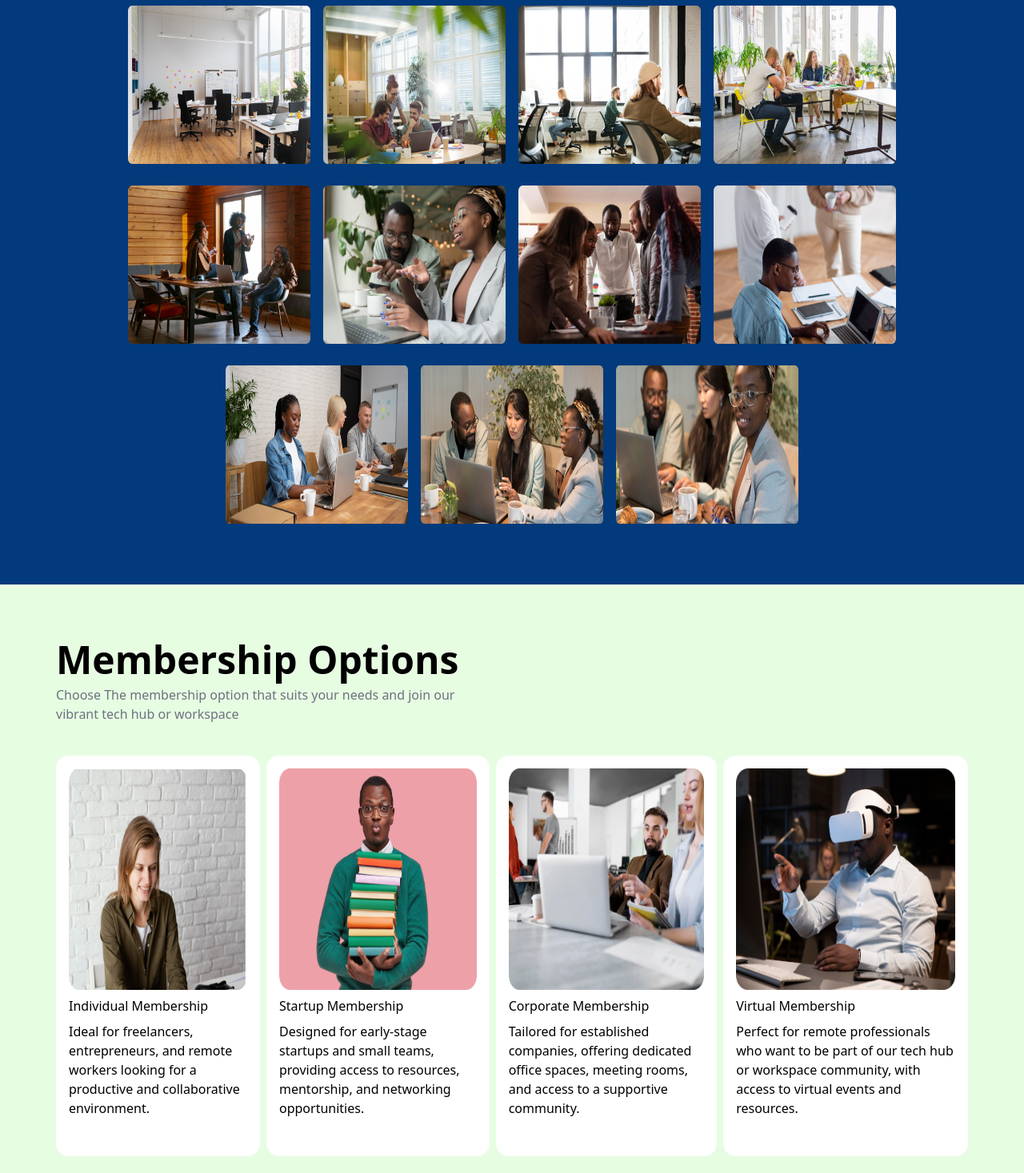
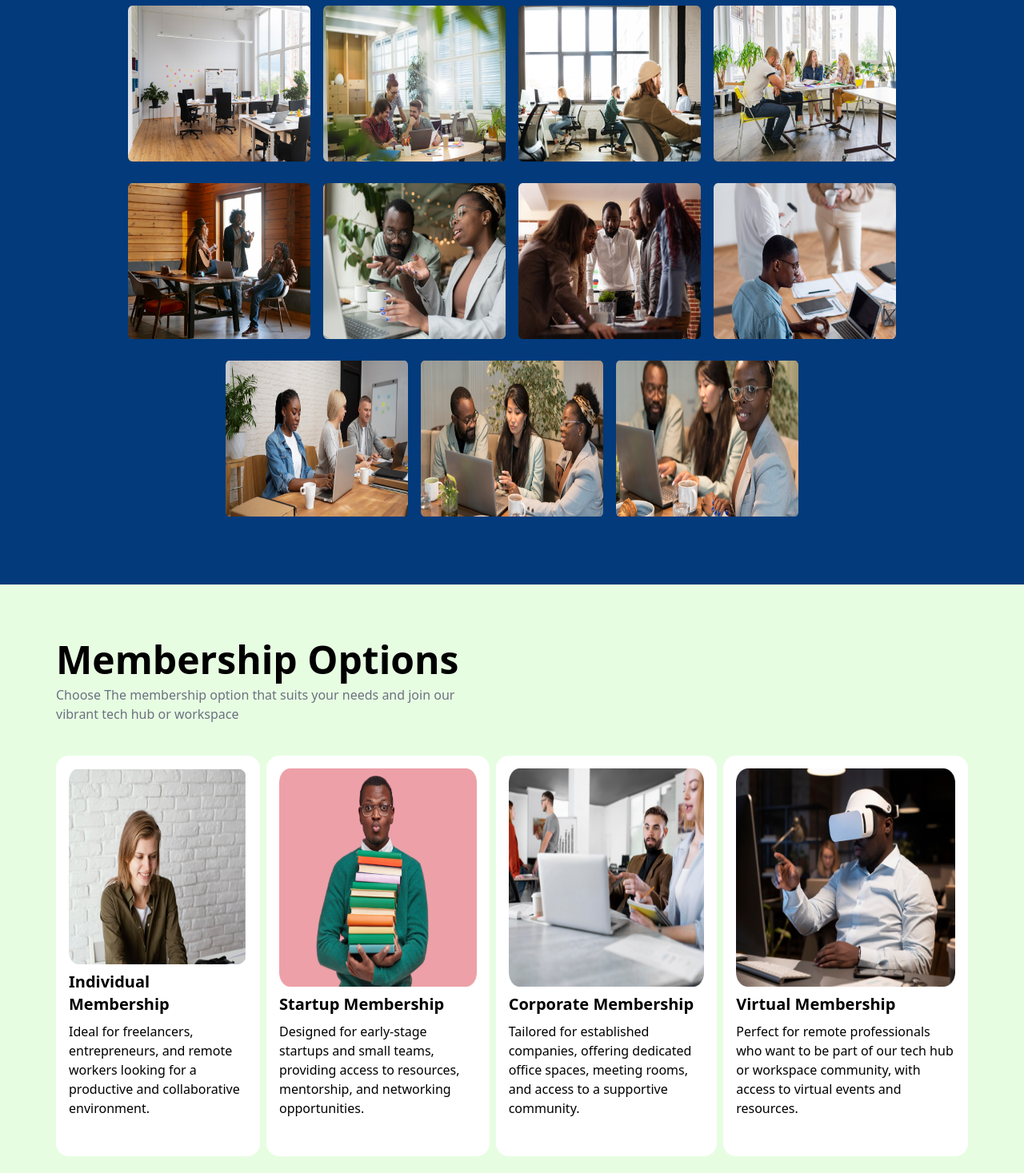
Before and after one commit to Vixs101/oasishub, a React (Vite) app: page / in a window 1280 px wide. Shown: the part 1289-2756 px from the top of the page at 80% size. Built offline with nearby package versions, Linux system fonts and the light colour scheme.

Commit message:
finished the responsive design for the membership section

```diff
--- a/src/Home.jsx
+++ b/src/Home.jsx
@@ -39,8 +39,15 @@ function Home() {
         p-5 my-3
         ">
         <div className="flex flex-col gap-2 w-full">
-          <h2 className="text-3xl md:text-5xl font-extrabold">Features</h2>
-          <p className="text-gray-500">
+          <h2
+            className="
+              text-3xl md:text-5xl font-extrabold
+            ">
+              Features
+          </h2>
+          <p
+            className="text-gray-500"
+          >
             Discover the amazing features of our Tech Hub
           </p>
         </div>
@@ -79,11 +86,16 @@ function Home() {
       </section>
 
       {/* images */}
-      <section className="appWidth pb-20 bg-[#023A7B] w-full h-screen flex flex-wrap gap-4 items-center justify-center">
+      <section
+        className="
+          appWidth md:pb-20 bg-[#023A7B] w-full h-screen md:flex md:flex-wrap md:gap-4 md:items-center md:justify-center
+          grid grid-cols-2 gap-3 pb-32
+          "
+        >
         {pictures.map((pic, index) => (
           <div
             key={index}
-            className="h-1/6 w-1/6"
+            className="md:h-1/6 md:w-1/6"
           >
             <img
               src={`/images/${pic.picture}.png`}
@@ -95,25 +107,55 @@ function Home() {
         ))}
       </section>
 
-      <section className="appWidth w-full h-screen bg-[#E7FDE2] ">
-        <div className="flex flex-col gap-2 w-5/13">
-          <h2 className="text-5xl font-extrabold">Membership Options</h2>
+      <section
+        className="
+          appWidth w-full md:h-screen bg-[#E7FDE2]
+        ">
+        <div
+          className="
+            flex flex-col gap-2 md:w-5/13
+            w-full
+            "
+          >
+          <h2
+            className="
+              text-3xl md:text-5xl font-extrabold
+          ">
+            Membership Options
+          </h2>
           <p className="text-gray-500">
             Choose The membership option that suits your needs and join our
             vibrant tech hub or workspace
           </p>
         </div>
 
-        <div className="flex gap-2 py-10 h-5/7">
+        <div
+          className="
+            flex md:flex-row md:gap-2 py-10 h-5/7
+            flex-col gap-4
+          ">
           {membership.map((members, index) => (
-            <div key={index} className="flex flex-col gap-2 bg-white px-4 pt-4 pb-12 rounded-2xl h-full">
+            <div
+              key={index}
+              className="
+                flex flex-col gap-2 bg-white px-4 pt-4 pb-12 rounded-2xl h-full
+
+              ">
               <img
                 src={`/images/${members.member}.png`}
                 alt="A member of the hub"
                 className="h-2/3"
               />
-              <h2>{members.title}</h2>
-              <p>{members.content}</p>
+              <h2
+                className="
+                  font-bold text-lg md:text-xl
+                "
+              >
+                {members.title}
+              </h2>
+              <p>
+                {members.content}
+              </p>
             </div>
           ))}
         </div>
--- a/src/index.css
+++ b/src/index.css
@@ -19,4 +19,7 @@ html, body {
   .appwidth{
     padding: 1.25rem;
   }
+  .appWidth {
+    padding: 1.25rem;
+  }
 }
```
